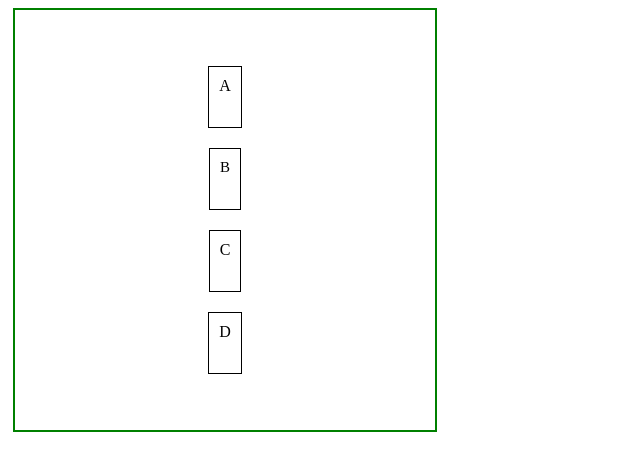
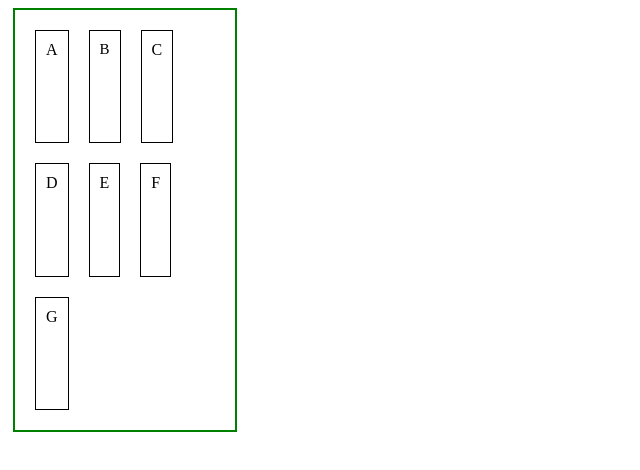
Before and after one commit to minhajspace/Html-basics, a plain HTML site: page flex.html in a window 1280 px wide. Shown: the whole page, without its empty margins (0-640 px from the left). Drawn offline with Linux system fonts and the light colour scheme.

Commit message:
align content

```diff
--- a/flex.css
+++ b/flex.css
@@ -2,14 +2,16 @@
     display: flex;
     /* flex-direction: column; */
     height: 400px;
-    width: 400px;
+    width: 200px;
     border: 2px solid green;
     margin: 5px;
     padding: 10px;
+    flex-wrap: wrap;
+
     /* flex-wrap: wrap; */
-    justify-content: center;
-    flex-flow: column wrap;
-    align-items: center;
+
+
+
 
 }
 .item{
@@ -17,7 +19,7 @@
 
     padding: 10px;
     margin: 10px;
-    height: 10%;
+
 
 }
 
--- a/flex.html
+++ b/flex.html
@@ -13,13 +13,9 @@
             <div class="item item-font">B </div>
             <div class="item">C </div>
             <div class="item">D </div>
-            <!-- <div class="item">E </div>
+            <div class="item">E </div>
             <div class="item">F </div>
             <div class="item">G </div>
-            <div class="item">I</div>
-            <div class="item">K </div>
-            <div class="item">L </div>
-            <div class="item">M</div> -->
 
 
         </div>
```
